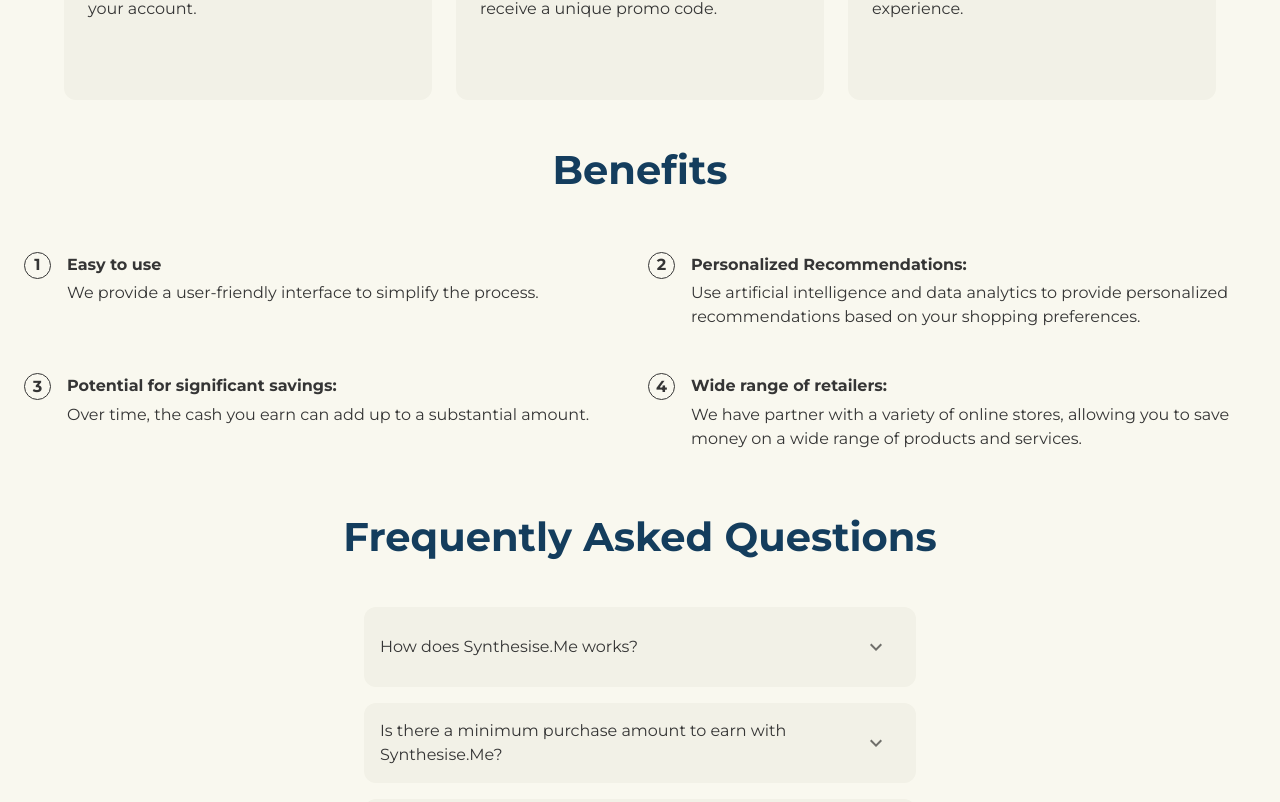
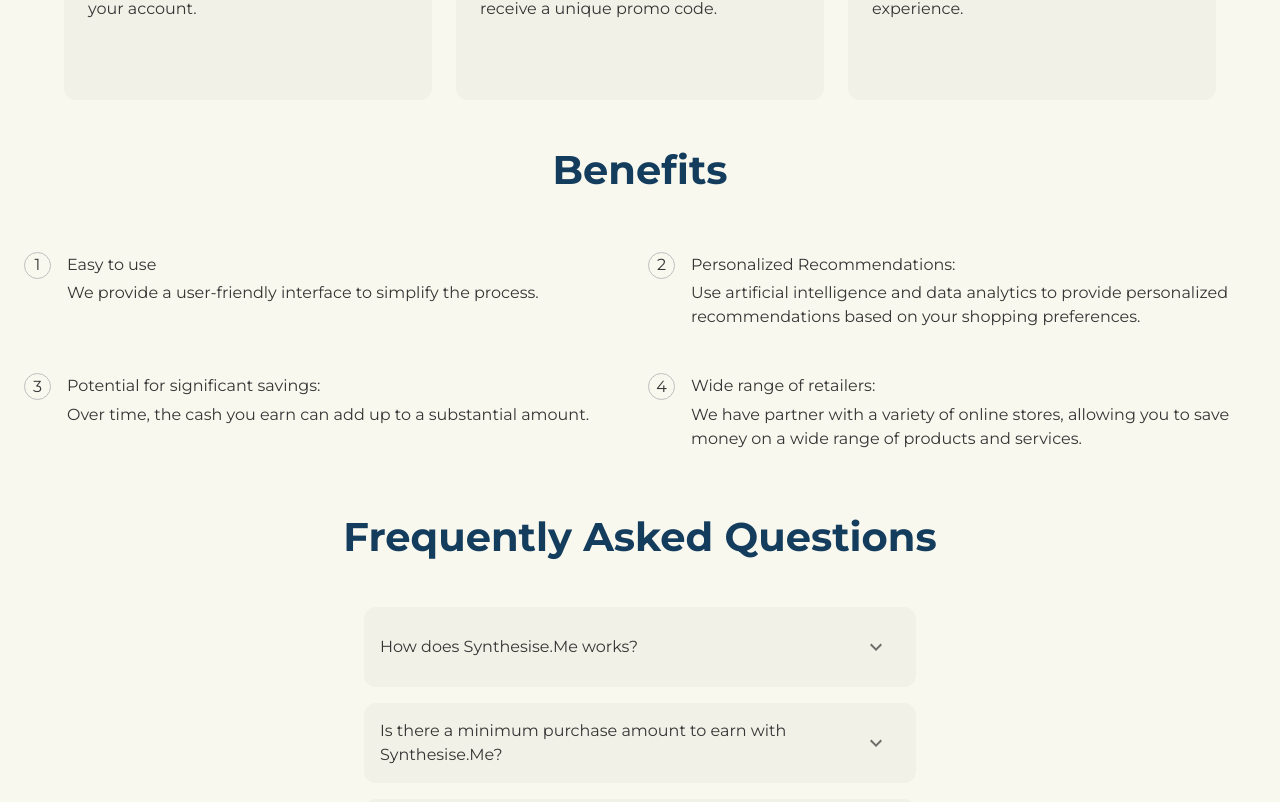
Before and after one commit to jorgel85/sme-fe, a React (Create React App) app: page / in a window 1280 px wide. Shown: the part 1254-2056 px from the top of the page. Built offline with nearby package versions, Linux system fonts and the light colour scheme; a web font is replaced by a local one.

Commit message:
minor updates on landing page

```diff
--- a/src/pages/Landing/index.tsx
+++ b/src/pages/Landing/index.tsx
@@ -174,10 +174,10 @@ const LandingPage = () => {
               sx={{
                 display: "flex",
                 justifyContent: { xs: "center", sm: "flex-end" },
-                alignItems: { xs: "center" },
+                alignItems: { xs: "center", lg: "flex-end" },
               }}
             >
-              <Box sx={{ width: { lg: "90%" }, pt: { xl: 7 } }}>
+              <Box sx={{ width: { lg: "95%" }, pt: { xl: 7 } }}>
                 <img alt="Hero" src={heroImage} width="100%" />
               </Box>
             </Grid>
@@ -440,7 +440,7 @@ const LandingPage = () => {
                     height: "25px",
                     width: "25px",
                     borderRadius: "100%",
-                    border: "1px solid #353535",
+                    border: "1px solid #BFBEBD",
                     display: "flex",
                     justifyContent: "center",
                     alignItems: "center",
@@ -450,7 +450,7 @@ const LandingPage = () => {
                     component="p"
                     sx={{
                       fontSize: "16px",
-                      fontWeight: 800,
+                      fontWeight: 500,
                       lineHeight: 1.1,
                       color: "#353535",
                     }}
@@ -464,7 +464,7 @@ const LandingPage = () => {
                   component="p"
                   sx={{
                     fontSize: "16px",
-                    fontWeight: 800,
+                    fontWeight: 500,
                     lineHeight: 1.1,
                     color: "#353535",
                   }}
@@ -491,7 +491,7 @@ const LandingPage = () => {
                     height: "25px",
                     width: "25px",
                     borderRadius: "100%",
-                    border: "1px solid #353535",
+                    border: "1px solid #BFBEBD",
                     display: "flex",
                     justifyContent: "center",
                     alignItems: "center",
@@ -501,7 +501,7 @@ const LandingPage = () => {
                     component="p"
                     sx={{
                       fontSize: "16px",
-                      fontWeight: 800,
+                      fontWeight: 500,
                       lineHeight: 1.1,
                       color: "#353535",
                     }}
@@ -515,7 +515,7 @@ const LandingPage = () => {
                   component="p"
                   sx={{
                     fontSize: "16px",
-                    fontWeight: 800,
+                    fontWeight: 500,
                     lineHeight: 1.1,
                     color: "#353535",
                   }}
@@ -544,7 +544,7 @@ const LandingPage = () => {
                     height: "25px",
                     width: "25px",
                     borderRadius: "100%",
-                    border: "1px solid #353535",
+                    border: "1px solid #BFBEBD",
                     display: "flex",
                     justifyContent: "center",
                     alignItems: "center",
@@ -554,7 +554,7 @@ const LandingPage = () => {
                     component="p"
                     sx={{
                       fontSize: "16px",
-                      fontWeight: 800,
+                      fontWeight: 500,
                       lineHeight: 1.1,
                       color: "#353535",
                     }}
@@ -568,7 +568,7 @@ const LandingPage = () => {
                   component="p"
                   sx={{
                     fontSize: "16px",
-                    fontWeight: 800,
+                    fontWeight: 500,
                     lineHeight: 1.1,
                     color: "#353535",
                   }}
@@ -596,7 +596,7 @@ const LandingPage = () => {
                     height: "25px",
                     width: "25px",
                     borderRadius: "100%",
-                    border: "1px solid #353535",
+                    border: "1px solid #BFBEBD",
                     display: "flex",
                     justifyContent: "center",
                     alignItems: "center",
@@ -606,7 +606,7 @@ const LandingPage = () => {
                     component="p"
                     sx={{
                       fontSize: "16px",
-                      fontWeight: 800,
+                      fontWeight: 500,
                       lineHeight: 1.1,
                       color: "#353535",
                     }}
@@ -620,7 +620,7 @@ const LandingPage = () => {
                   component="p"
                   sx={{
                     fontSize: "16px",
-                    fontWeight: 800,
+                    fontWeight: 500,
                     lineHeight: 1.1,
                     color: "#353535",
                   }}
```
